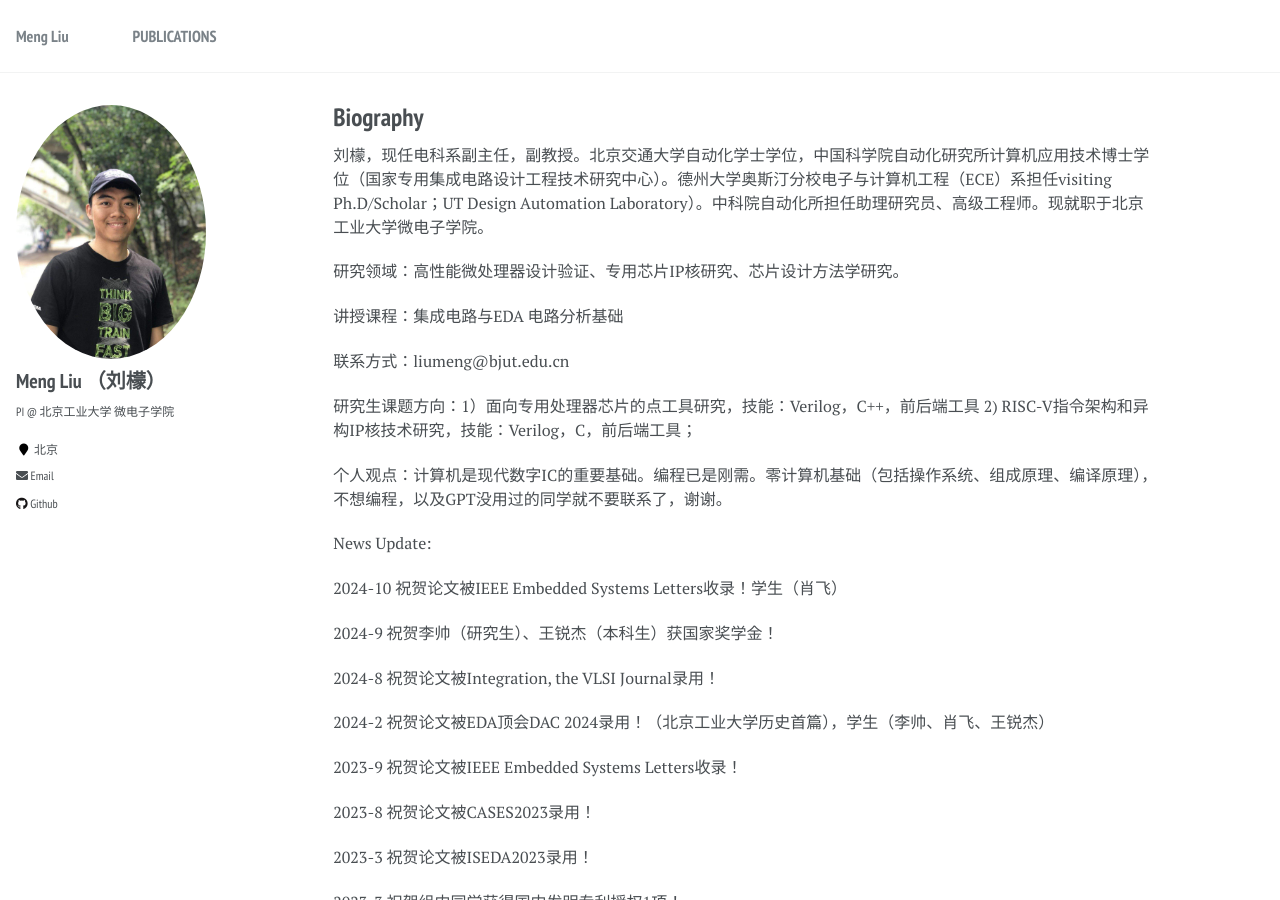
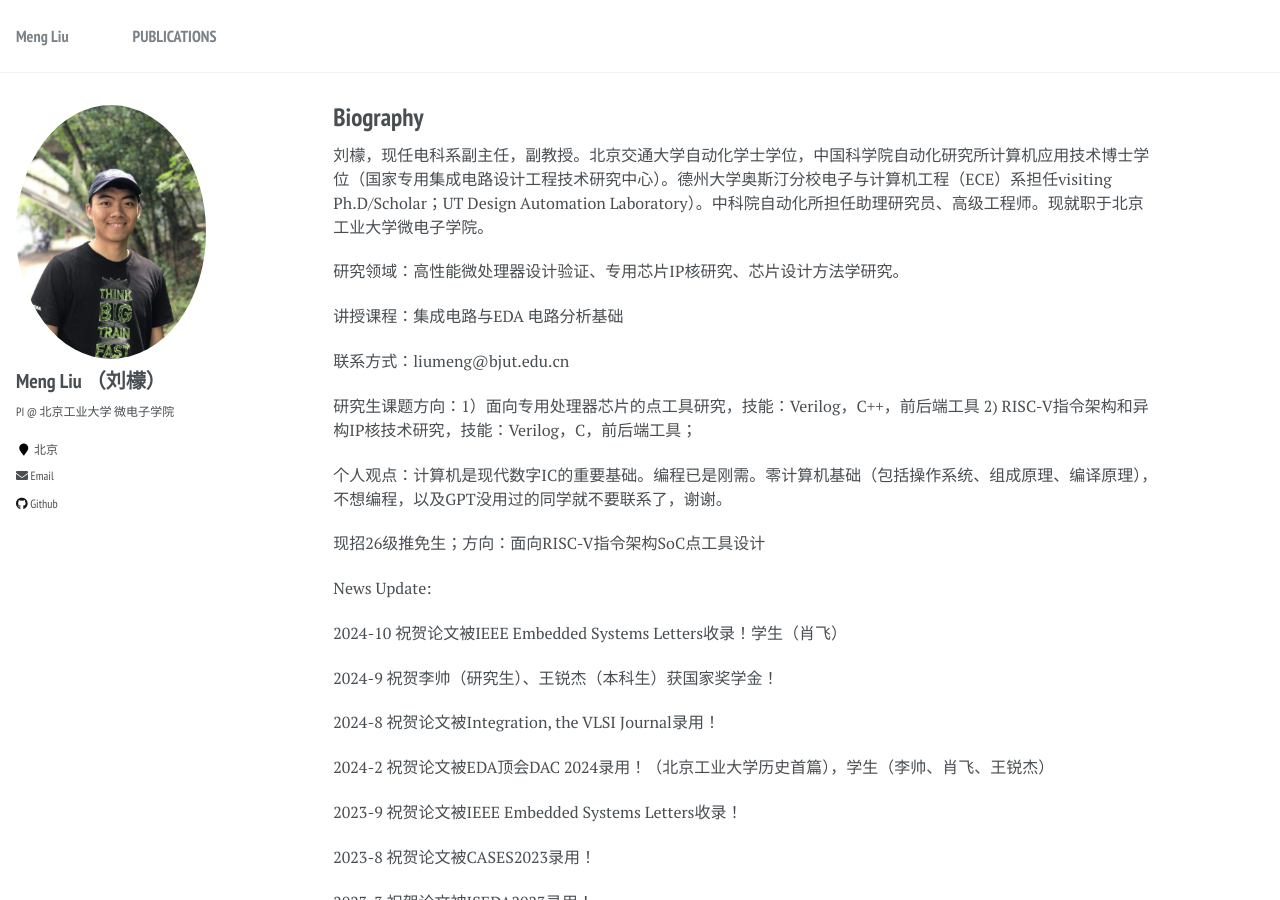
Before and after one commit to liumengbjut/liumengbjut.github.io, a Jekyll site: the page built from _pages/about.md, in a window 1280 px wide and 900 px high. Built offline with Jekyll 4.4.1, drawn with Linux system fonts in a browser that asks for light colours.

Commit message:
Update about.md

```diff
--- a/_pages/about.md
+++ b/_pages/about.md
@@ -23,6 +23,7 @@ redirect_from:
 
 个人观点：计算机是现代数字IC的重要基础。编程已是刚需。零计算机基础（包括操作系统、组成原理、编译原理），不想编程，以及GPT没用过的同学就不要联系了，谢谢。
 
+现招26级推免生；方向：面向RISC-V指令架构SoC点工具设计
 
 News Update:
 
```
